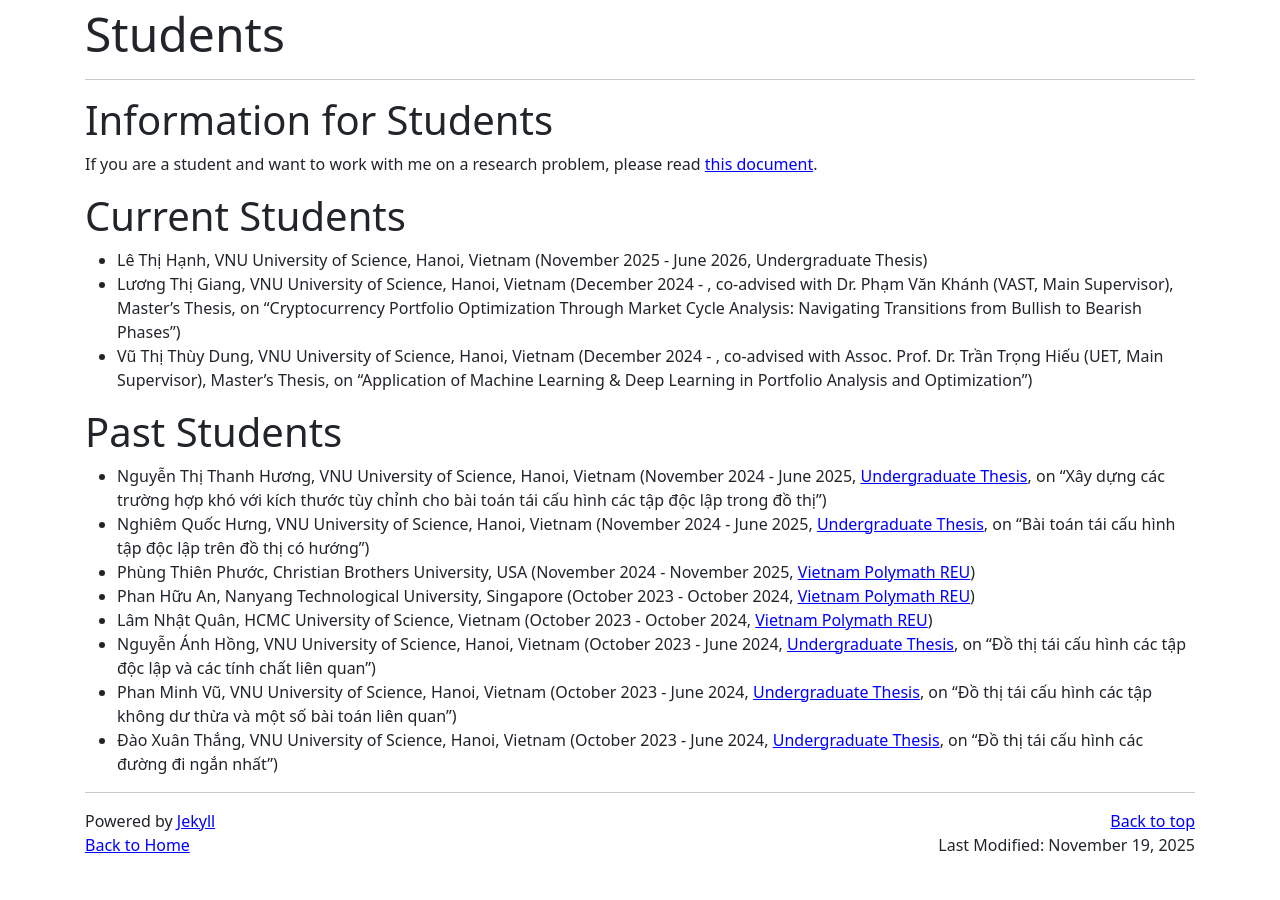
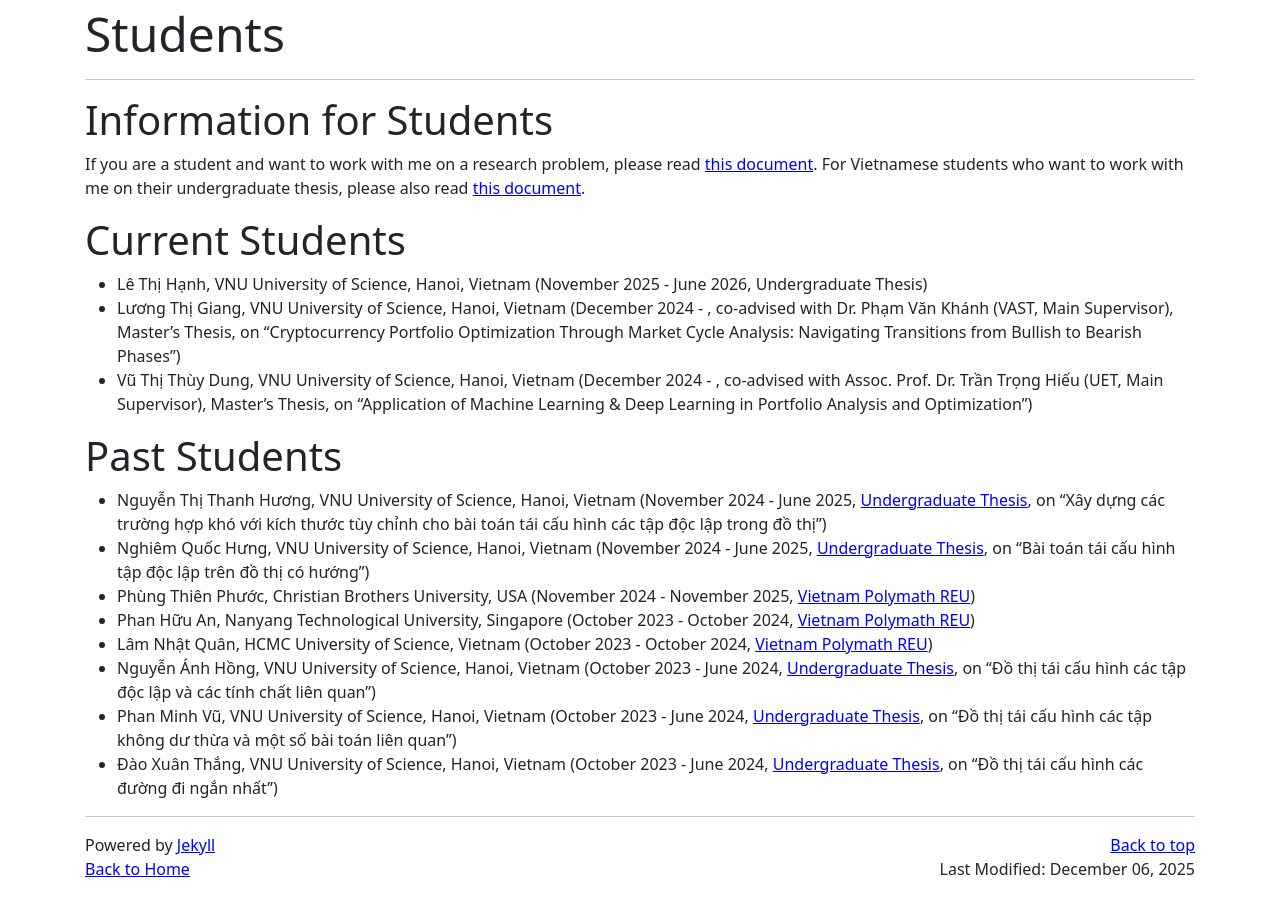
Before and after one commit to hoanganhduc/hoanganhduc.github.io, a Jekyll site: the page built from students.md, in a window 1280 px wide. Built offline with Jekyll 4.4.1, drawn with Linux system fonts in a browser that asks for light colours; nearby versions of some CDN libraries; a style sheet for code colours, icons or effects is not loaded.

Commit message:
Updated @ 2025-12-06  09:45:22 ICT

```diff
--- a/students.md
+++ b/students.md
@@ -2,7 +2,7 @@
 layout: default
 title: "Students"
 permalink: /students/
-last_modified_at: 2025-11-19
+last_modified_at: 2025-12-06
 description: This page contains information about the students who have been working with Duc A. Hoang
 keywords: student, research, thesis advisor, research experience for undergraduate students, Duc A. Hoang
 <!--sitemap: false-->
@@ -12,7 +12,7 @@ lang: en
 
 # Information for Students
 
-If you are a student and want to work with me on a research problem, please read [this document]({{ site.baseurl }}/Information_for_Students.pdf).
+If you are a student and want to work with me on a research problem, please read [this document]({{ site.baseurl }}/Information_for_Students.pdf). For Vietnamese students who want to work with me on their undergraduate thesis, please also read [this document]({% link _posts/2024-11-09-một-số-đề-nghị-cho-việc-làm-khóa-luận.md %}).
 
 # Current Students
 
```
Also changed, not shown: 2 other files.
